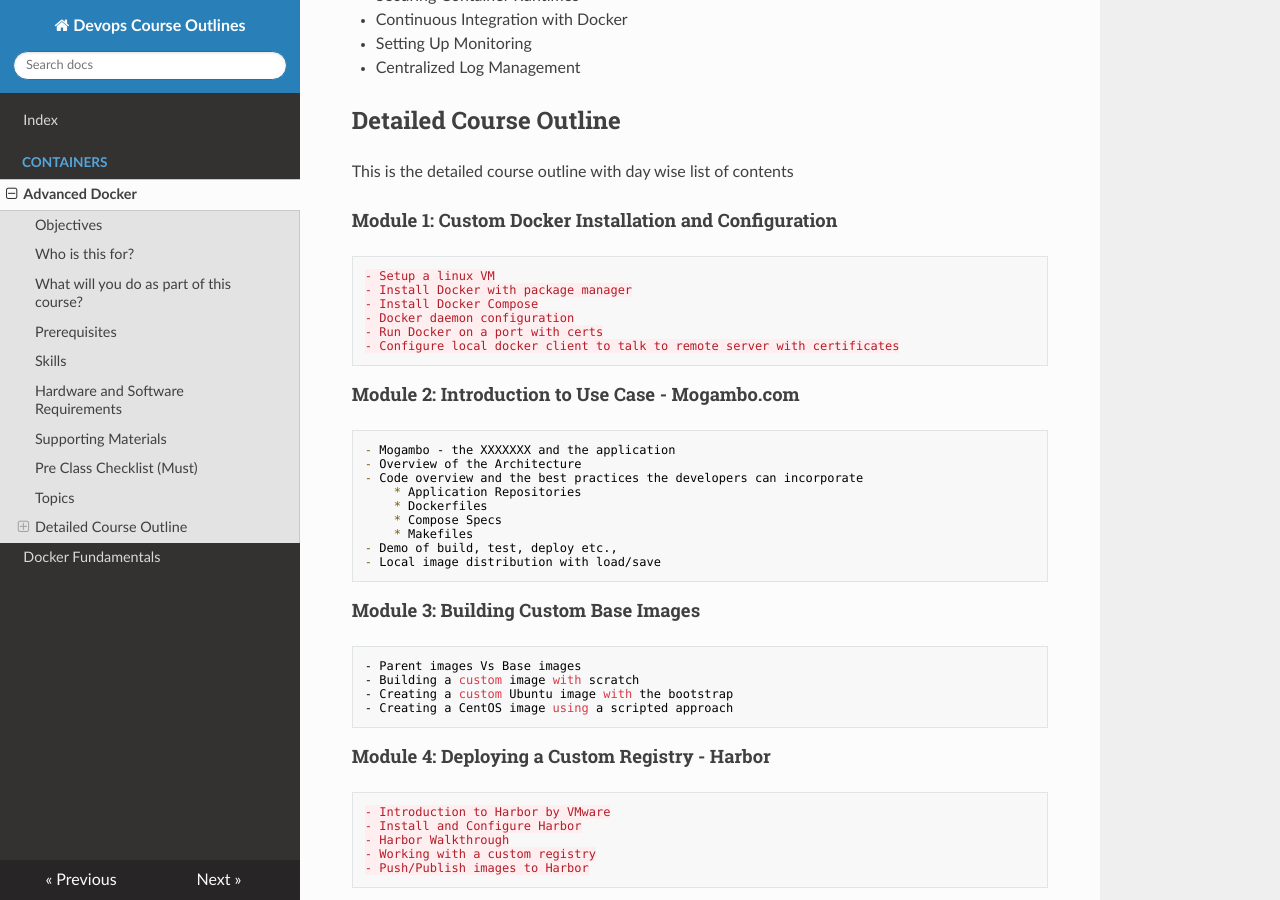
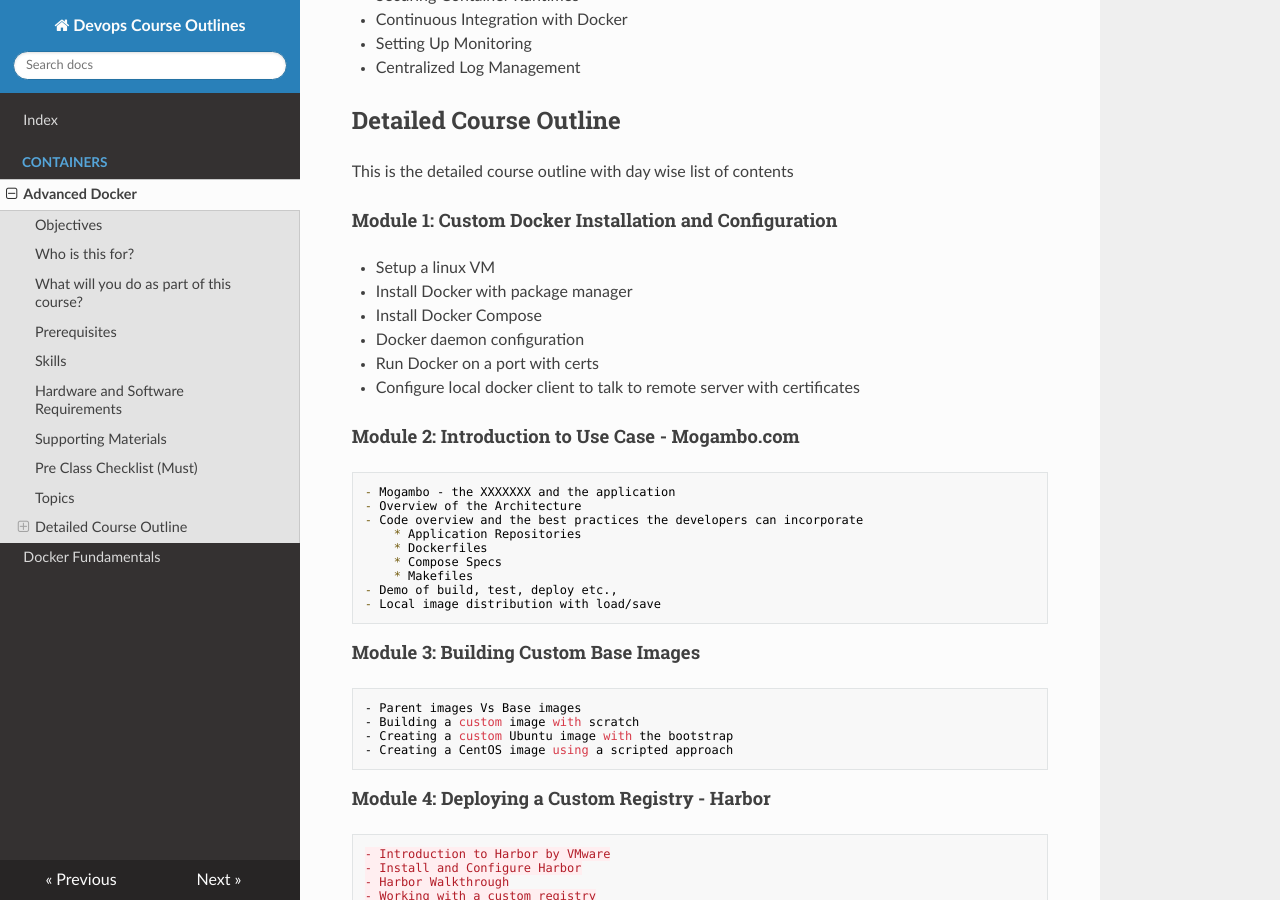
Before and after one commit to schoolofdevops/course-outlines, an MkDocs documentation site: the page built from 2018/containers/advanced-docker.md, in a window 1280 px wide and 900 px high, scrolled down 1009 px. Built offline with MkDocs 1.6.1, drawn with Linux system fonts in a browser that asks for light colours; nearby versions of some CDN libraries.

Commit message:
fixed indentation for mod1

```diff
--- a/2018/containers/advanced-docker.md
+++ b/2018/containers/advanced-docker.md
@@ -38,12 +38,12 @@ Following are the topics which would be covered as part of this course. Detailed
 This is the detailed course outline with day wise list of contents
 
 #### Module 1: Custom Docker Installation and Configuration
-    - Setup a linux VM
-    - Install Docker with package manager
-    - Install Docker Compose
-    - Docker daemon configuration
-    - Run Docker on a port with certs
-    - Configure local docker client to talk to remote server with certificates
+  * Setup a linux VM
+  * Install Docker with package manager
+  * Install Docker Compose
+  * Docker daemon configuration
+  * Run Docker on a port with certs
+  * Configure local docker client to talk to remote server with certificates
 #### Module 2: Introduction to Use Case - Mogambo.com
     - Mogambo - the XXXXXXX and the application
     - Overview of the Architecture
```
Also changed, not shown: 2018/containers/docker-fundamentals.md (+9 -1 lines).
